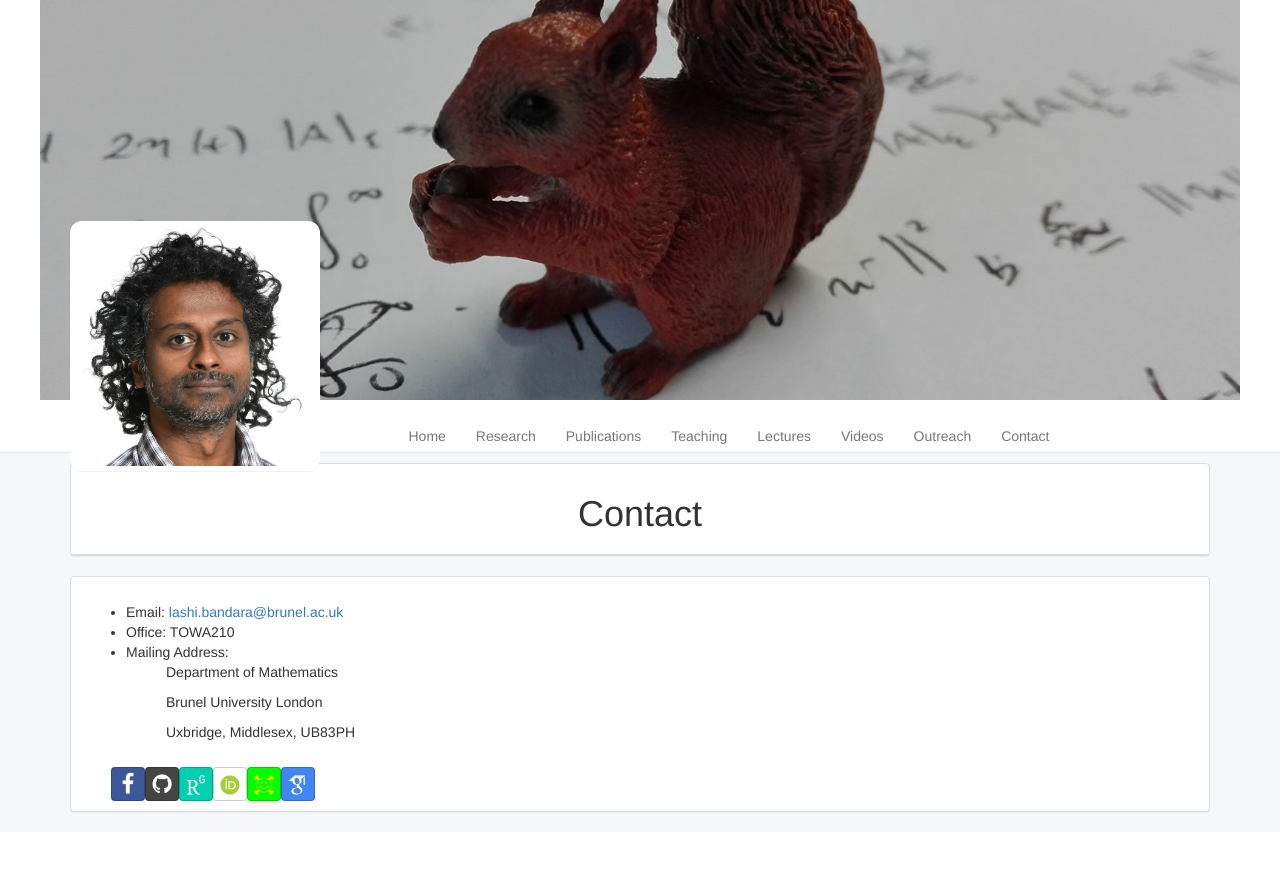
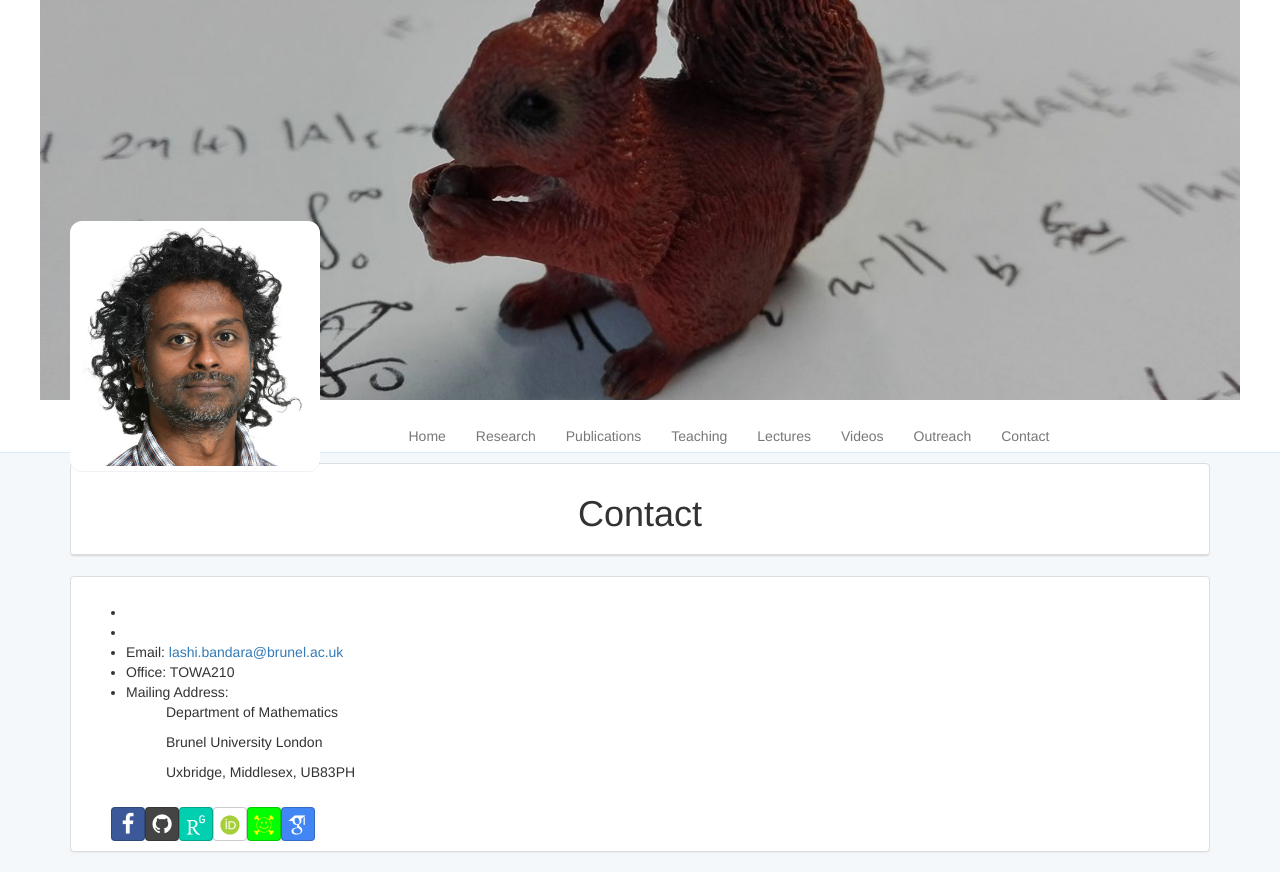
Before and after one commit to lashi-bandara/lashi-bandara.github.io, a Jekyll site: the page built from toc/contact/index.html, in a window 1280 px wide. Shown: the top 892 px of the page. Built offline with Jekyll 4.4.1, drawn with Linux system fonts in a browser that asks for light colours; some web fonts are replaced.

Commit message:
Variable recall test

```diff
--- a/toc/contact/index.html
+++ b/toc/contact/index.html
@@ -10,7 +10,10 @@ description: "Lashi Bandara"
     </ul>
 
       <ul>
- 	{{ site.facebook_username }}
+ 	<li> {{ site.facebook_username }} </li>
+
+	<li> {{ facebook_username }} </li>
+
 	<li>Email: <a href="mailto:lashi.bandara@brunel.ac.uk">lashi.bandara@brunel.ac.uk</a></li>
 	<li>Office: TOWA210</li>
 	<li>Mailing Address:
```
Also changed, not shown: 1 other file.
